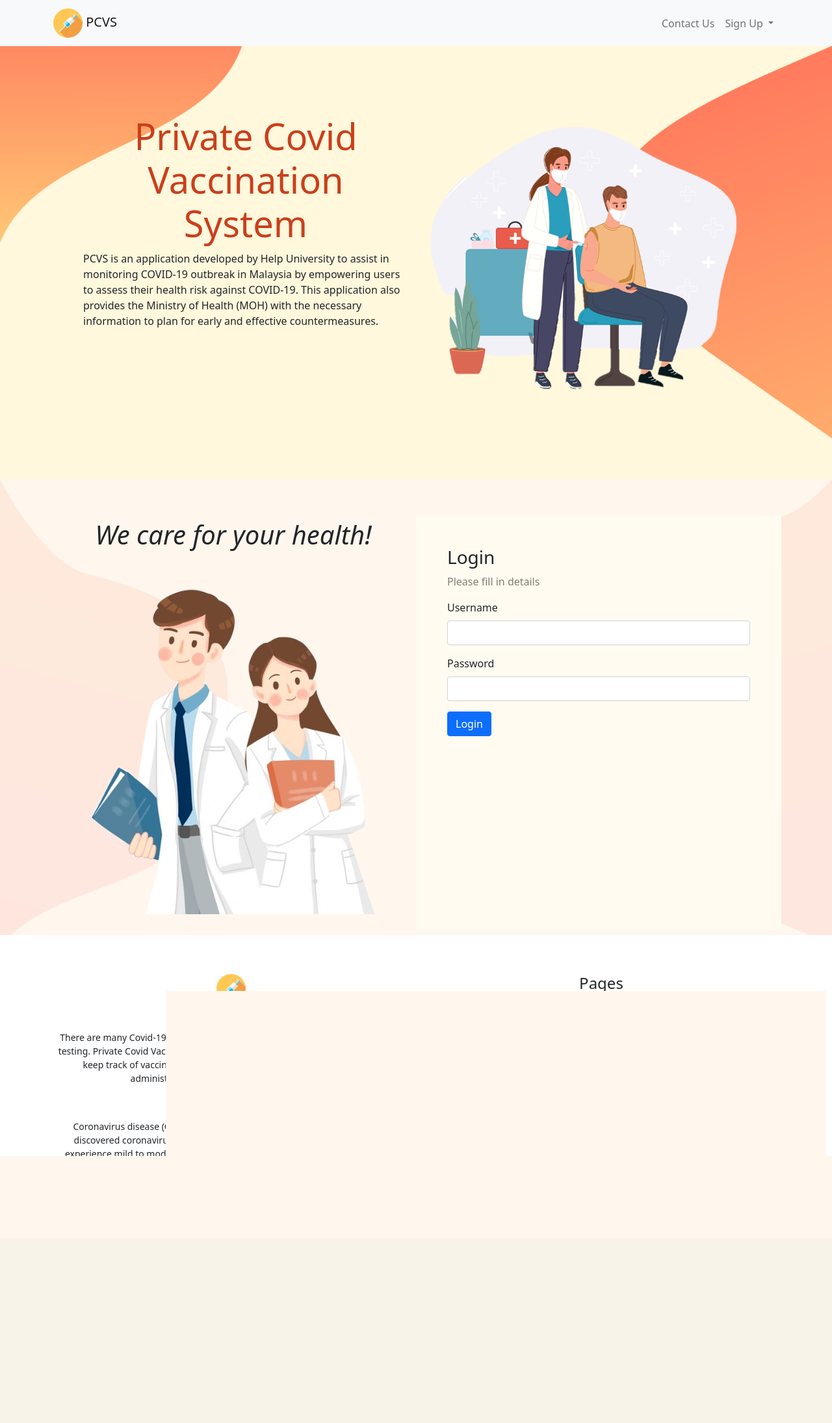
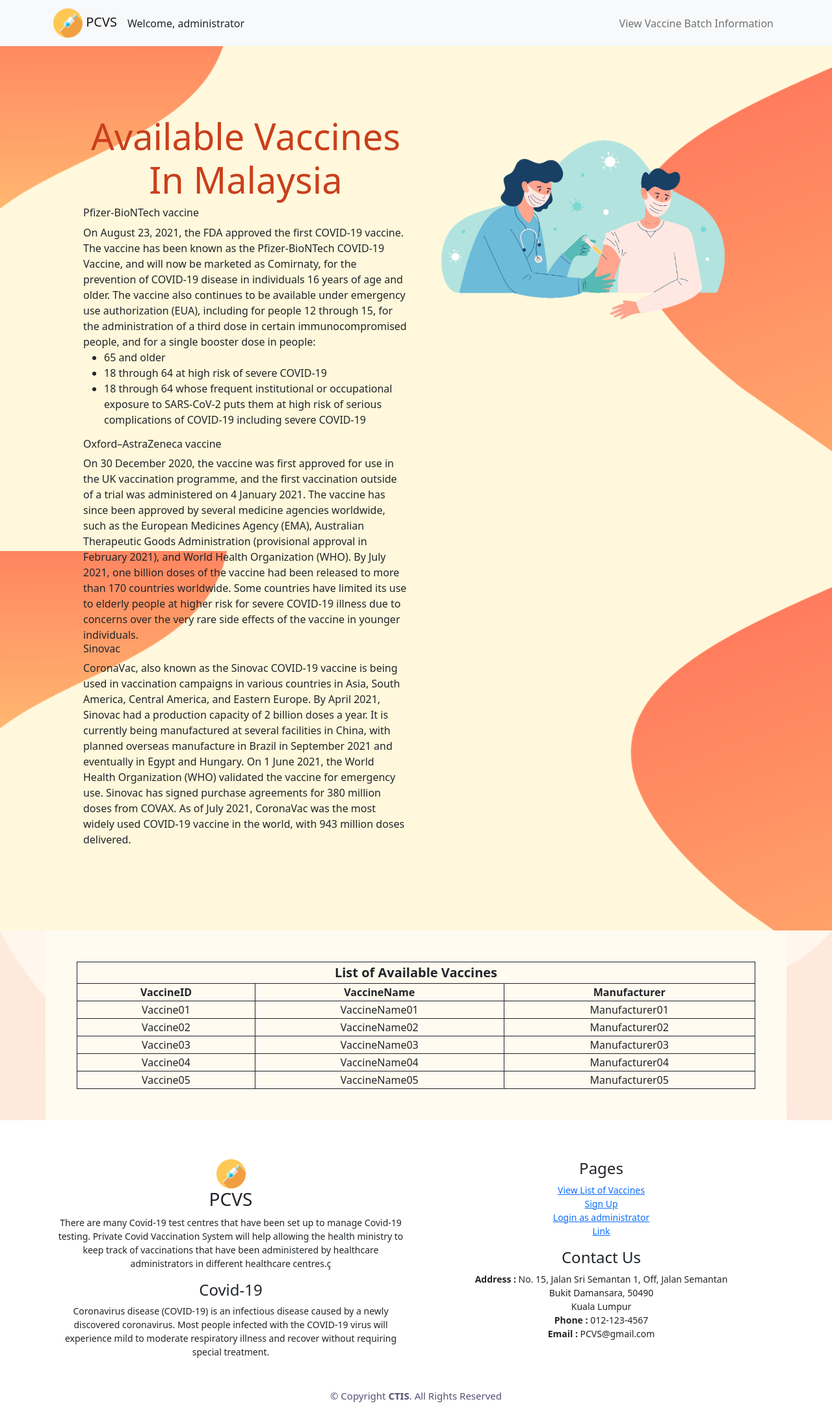
Before and after one commit to Petmuel/BIT216-CPS-Vaccine, a PHP site: page /recordNewVaccineBatch.html in a window 1280 px wide. Shown: the whole page at 65% size. Before the commit the page ends 1779 px from the top, so only its background shows below. Run offline with PHP 8.4, Linux system fonts and the light colour scheme.

Commit message:
recordNewVaccineBatchPage

```diff
--- a/recordNewVaccineBatch.html
+++ b/recordNewVaccineBatch.html
@@ -28,6 +28,14 @@
           PCVS
         </a>
 
+        <!--//////////////////////////////////////////////////////////////////////////////////////////////////////////////////////////////////////////-->
+        <!--//////////////////////////////////////////////////////////////////////////////////////////////////////////////////////////////////////////-->
+        <!--////////////////////////////////////////////Need to call out the administrator full name (php)////////////////////////////////////////////-->
+        <!--//////////////////////////////////////////////////////////////////////////////////////////////////////////////////////////////////////////-->
+        <!--//////////////////////////////////////////////////////////////////////////////////////////////////////////////////////////////////////////-->
+        Welcome, administrator
+
+
        <!--
           To toggle the navigation bar
           data-toggle: class that will be applying toggle to
@@ -45,34 +53,8 @@
             <!--go to footer of the webpage (contact us)-->
             <li class="nav-item">
               <a href="#" class="nav-link" role="button">
-                Contact Us
+                View Vaccine Batch Information
               </a>
-            </li>
-
-            <!--Create dropdown toggle-->
-            <li class="nav-item active dropdown">
-
-              <!--To dropdown the items-->
-              <a href="#" class="nav-link dropdown-toggle" id="navbarDropdown" role="button" data-bs-toggle="dropdown" aria-expanded="false">
-                Sign Up
-              </a>
-
-              <!--dropdown items-->
-              <ul class="dropdown-menu"aria-labelledby="navbarDropdown">
-
-                <li>
-                  <a href="adminSignUp" class="dropdown-item">
-                    Sign Up As Healthcare Administrator
-                  </a>
-                </li>
-
-                <li>
-                  <a href="patientSignUp" class="dropdown-item">
-                    Sign Up As Patient
-                  </a>
-                </li>
-
-              </ul>
             </li>
           </ul>
         </div>
@@ -96,54 +78,95 @@
         <div class="col-md-6">
           <div class="d-flex justify-content-center align-items-center">
             <div class="introTitle justify-content-center align-items-center" >
-              <h1 class="text-yellow">Private Covid Vaccination System</h1>
-              <p class="fs-6 fw-light">PCVS is an application developed by
-                Help University to assist in monitoring COVID-19 outbreak in Malaysia
-                by empowering users to assess their health risk against COVID-19.
-                This application also provides the Ministry of Health (MOH) with the
-                necessary information to plan for early and effective countermeasures.</p>
+              <h1 class="text-yellow">Available Vaccines In Malaysia</h1>
+              <h6>Pfizer-BioNTech vaccine</h6>
+              <div class="fs-6 fw-light">
+                On August 23, 2021, the FDA approved the first COVID-19 vaccine. The vaccine has been known as the Pfizer-BioNTech COVID-19 Vaccine,
+                and will now be marketed as Comirnaty, for the prevention of COVID-19 disease in individuals 16 years of age and older.
+                The vaccine also continues to be available under emergency use authorization (EUA), including for people 12 through 15,
+                for the administration of a third dose in certain immunocompromised people, and for a single booster dose in people:
+                <ul>
+                  <li>65 and older</li>
+                  <li>18 through 64 at high risk of severe COVID-19</li>
+                  <li>18 through 64 whose frequent institutional or occupational exposure to SARS-CoV-2 puts them at high risk of serious complications of COVID-19 including severe COVID-19</li>
+                </ul>
+              </div>
+
+              <h6>Oxford–AstraZeneca vaccine</h6>
+              <div class="fs-6 fw-light">
+                On 30 December 2020, the vaccine was first approved for use in the UK vaccination programme,
+                and the first vaccination outside of a trial was administered on 4 January 2021.
+                The vaccine has since been approved by several medicine agencies worldwide, such as the European Medicines Agency (EMA),
+                Australian Therapeutic Goods Administration (provisional approval in February 2021), and World Health Organization (WHO).
+                By July 2021, one billion doses of the vaccine had been released to more than 170 countries worldwide.
+                Some countries have limited its use to elderly people at higher risk for severe COVID-19 illness due to concerns over the very rare side effects of the vaccine in younger individuals.
+              </div>
+
+              <h6>Sinovac</h6>
+              <div class="fs-6 fw-light">
+                CoronaVac, also known as the Sinovac COVID-19 vaccine is being used in vaccination campaigns in various countries in Asia, South America, Central America, and Eastern Europe.
+                By April 2021, Sinovac had a production capacity of 2 billion doses a year.
+                It is currently being manufactured at several facilities in China, with planned overseas manufacture in Brazil in September 2021 and eventually in Egypt and Hungary.
+                On 1 June 2021, the World Health Organization (WHO) validated the vaccine for emergency use.
+                Sinovac has signed purchase agreements for 380 million doses from COVAX.
+                As of July 2021, CoronaVac was the most widely used COVID-19 vaccine in the world, with 943 million doses delivered.
+              </div>
+
             </div>
         </div>
         </div>
 
         <div class="col-md-6">
           <!--.img-fluid: make image responsive (max-width: 100%, height: auto)-->
-          <img src="img/vaccination3.png" alt="vaccinationClipArt" class="img-fluid">
+          <img src="img/vaccine.png" alt="patientClipArt" class="img-fluid">
         </div>
       </div>
     </div>
 
   <div class="decorate">
-    <div class="container pt-5">
-      <div class="row p-2">
-        <div class="col-md-6 text-center pb-4">
-          <p class="fs-1 fst-italic">We care for your health!</p>
-          <img src="img/doctors.png" alt="doctors" class="img-fluid">
-        </div>
+    <div class="container">
 
-        <div class="col-md-6 formBg p-5">
-          <form>
-            <h3>Login</h3>
-            <p class="text-black-50">Please fill in details</p>
-            <div class="mb-3">
-              <label for="inputUsername" class="form-label">Username</label>
-              <input type="text" class="form-control" id="inputUsername">
-            </div>
-            <div class="mb-3">
-              <label for="inputPassword" class="form-label">Password</label>
-              <input type="password" class="form-control" id="inputPassword">
-            </div>
+        <div class="w row formBg p-5">
+          <table class="w border border-dark text-center">
+            <tr>
+              <th class="fs-5" colspan="3">List of Available Vaccines</th>
+            </tr>
+            <tr>
+              <th class="border border-dark px-1">VaccineID</th>
+              <th class="border border-dark px-1">VaccineName</th>
+              <th class="border border-dark px-1">Manufacturer</th>
+            </tr>
 
-            <!-- Checkbox
-            <div class="mb-3 form-check">
-              <input type="checkbox" class="form-check-input" id="exampleCheck1">
-              <label class="form-check-label" for="exampleCheck1">Check me out</label>
-            </div>
-            -->
-            <button type="submit" class="btn btn-primary">Login</button>
+            <tr>
+              <td class="border border-dark">Vaccine01</td>
+              <td class="border border-dark">VaccineName01</td>
+              <td class="border border-dark">Manufacturer01</td>
+            </tr>
 
-          </form>
-        </div>
+            <tr>
+              <td class="border border-dark">Vaccine02</td>
+              <td class="border border-dark">VaccineName02</td>
+              <td class="border border-dark">Manufacturer02</td>
+            </tr>
+
+            <tr>
+              <td class="border border-dark">Vaccine03</td>
+              <td class="border border-dark">VaccineName03</td>
+              <td class="border border-dark">Manufacturer03</td>
+            </tr>
+
+            <tr>
+              <td class="border border-dark">Vaccine04</td>
+              <td class="border border-dark">VaccineName04</td>
+              <td class="border border-dark">Manufacturer04</td>
+            </tr>
+
+            <tr>
+              <td class="border border-dark">Vaccine05</td>
+              <td class="border border-dark">VaccineName05</td>
+              <td class="border border-dark">Manufacturer05</td>
+            </tr>
+          </table>
         </div>
     </div>
   </div>
@@ -173,7 +196,6 @@
               </div>
 
               <div class="col-sm-6">
-                <div class="footer-links">
                 <h4>Pages</h4>
                 <ul class="list-unstyled">
                   <li><a href="#">View List of Vaccines</a></li>
@@ -181,9 +203,8 @@
                   <li><a href="#">Login as administrator</a></li>
                   <li><a href="#">Link</a></li>
                 </ul>
-                </div>
 
-                <div class="footer-links">
+
                 <h4>Contact Us</h4>
                 <p>
                   <strong>Address : </strong>No. 15, Jalan Sri Semantan 1, Off, Jalan Semantan<br>
@@ -192,7 +213,7 @@
                   <strong>Phone : </strong>012-123-4567<br>
                   <strong>Email : </strong>PCVS@gmail.com<br>
                 </p>
-                </div>
+
 
               </div>
 
--- a/style.css
+++ b/style.css
@@ -13,6 +13,15 @@
 }
 
 
+/**
+*
+*
+*
+*LANDING PAGE
+*
+*
+*
+*/
 .introTitle h1{
     text-align: center;
     font-size:3.5rem;
@@ -62,3 +71,21 @@
     color: #535074;
     font-size: 15px;
   }
+
+  /**
+*
+*
+*
+*RECORD VACCINE BATCH PAGE (ADMIN HOMEPAGE)
+*
+*
+*
+*/
+.w{
+    font-size: 100%;
+}
+
+.b{
+    border-radius: 2px;
+    border: solid black;
+}
```
Also changed, not shown: login.html (+12 -12 lines), img/vaccine.png (added). Lines whose indentation alone changed are shown as unchanged.
